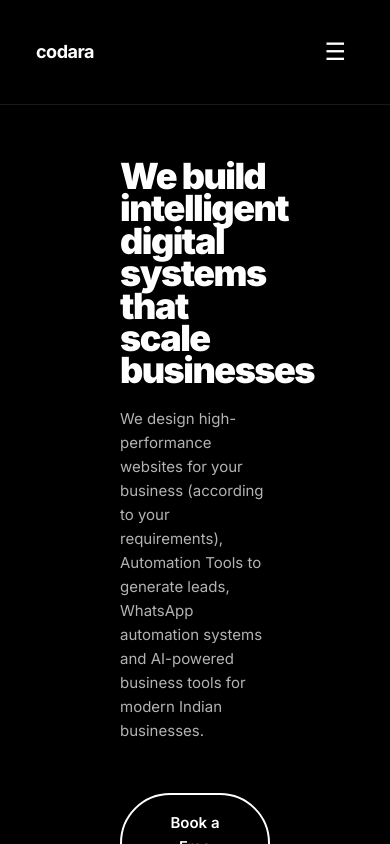
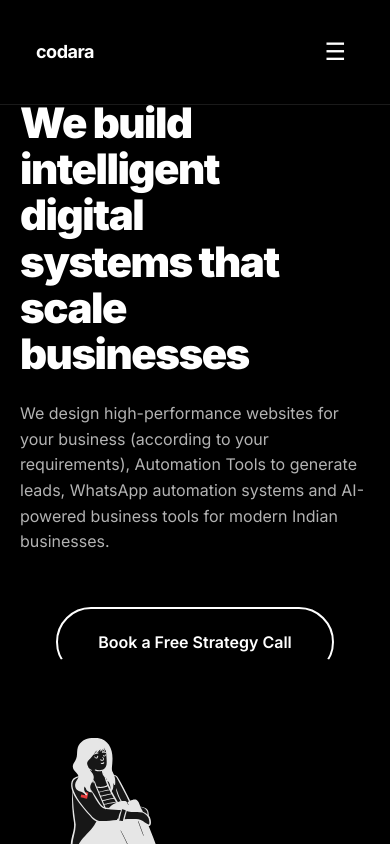
Before and after one commit to adxtya-codes/Codara, a Next.js app in the folder Desktop/codara/: page / in a window 390 px wide. Shown: the top 844 px of the page. Built offline with nearby package versions, Linux system fonts and the light colour scheme.

Commit message:
Fix mobile hero: left-align headline full-width, taller CTA button

```diff
--- a/Desktop/codara/app/globals.css
+++ b/Desktop/codara/app/globals.css
@@ -2350,3 +2350,61 @@ body {
         border-radius: 16px !important;
     }
 }
+
+/* Additional comprehensive mobile fixes for alignment */
+@media (max-width: 480px) {
+
+    /* Hero section comprehensive fixes */
+    .hero {
+        padding: 100px 20px 60px !important;
+        min-height: auto !important;
+    }
+
+    .hero-container {
+        padding: 0 !important;
+        width: 100% !important;
+    }
+
+    .hero-content {
+        max-width: 100% !important;
+        padding: 0 !important;
+        width: 100% !important;
+    }
+
+    .hero-headline {
+        font-size: 42px !important;
+        line-height: 1.1 !important;
+        margin-bottom: 24px !important;
+        text-align: left !important;
+        width: 100% !important;
+    }
+
+    .headline-line {
+        display: block !important;
+        text-align: left !important;
+    }
+
+    .hero-description {
+        font-size: 16px !important;
+        line-height: 1.6 !important;
+        margin-bottom: 32px !important;
+        text-align: left !important;
+        max-width: 100% !important;
+        width: 100% !important;
+    }
+
+    .cta-button {
+        display: inline-block !important;
+        padding: 22px 40px !important;
+        font-size: 16px !important;
+        text-align: center !important;
+        width: auto !important;
+        margin: 0 !important;
+        border-radius: 50px !important;
+        line-height: 1.4 !important;
+    }
+
+    .hero-image {
+        display: none !important;
+    }
+}
```
